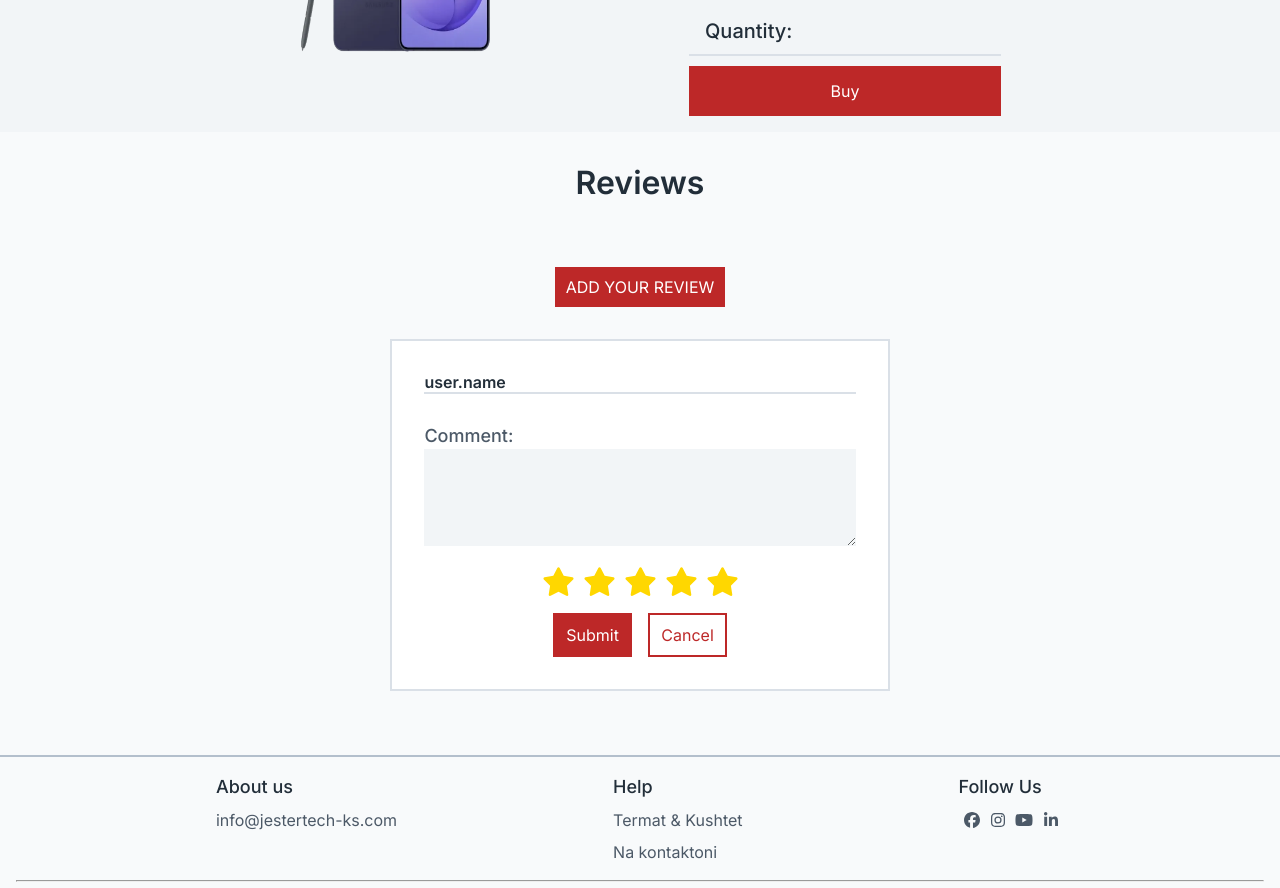
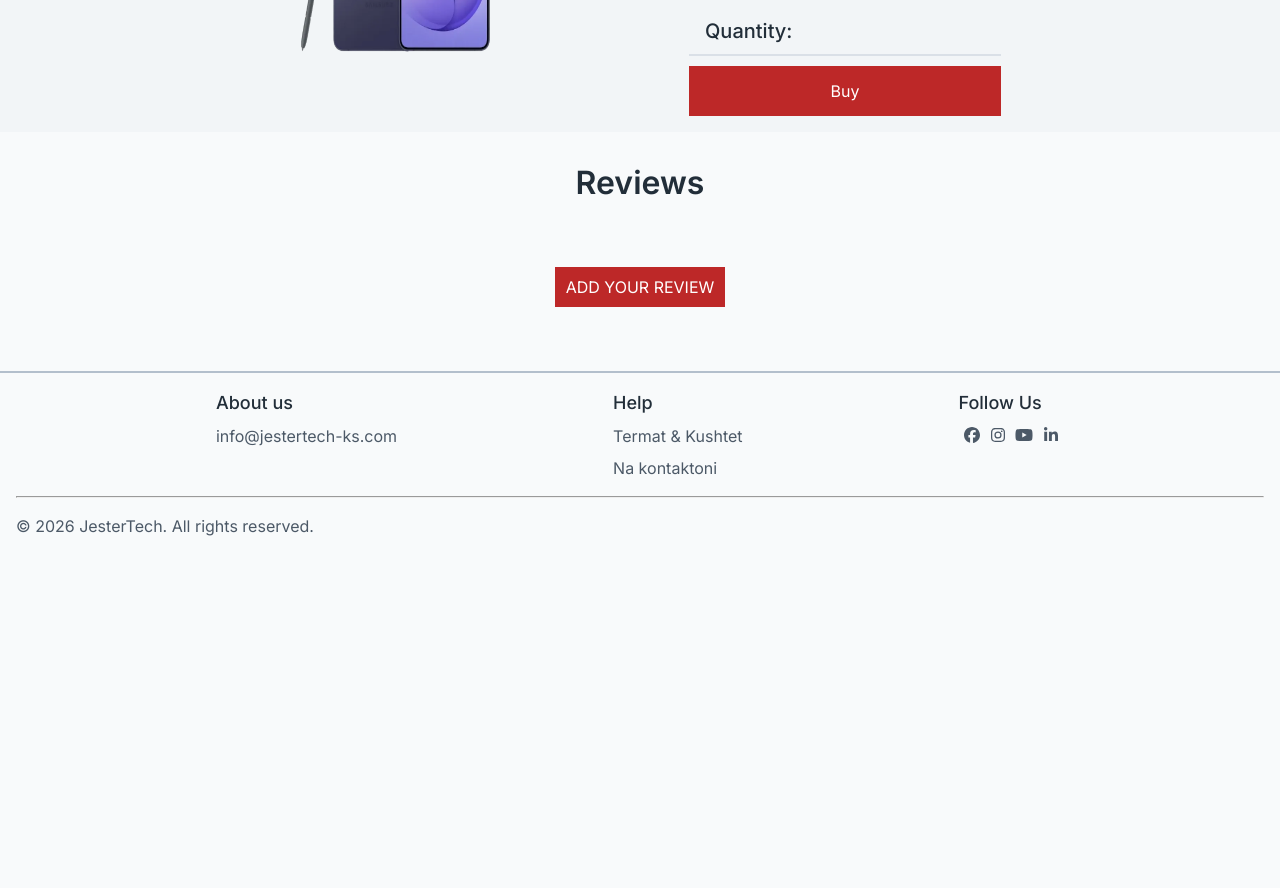
Before and after one commit to Jetmir-Al/JesterTech, a React (Vite) app in the folder jestertech.client/: page /products/1 in a window 1280 px wide. Shown: the part 340-1228 px from the top of the page. After the commit the page ends 894 px from the top, so only its background shows below. Built offline with nearby package versions, Linux system fonts and the light colour scheme.

Commit message:
Seperated review form from product details in its own component

```diff
--- /dev/null
+++ b/jestertech.client/src/components/forms/AddReview.tsx
@@ -0,0 +1,63 @@
+import { FontAwesomeIcon } from "@fortawesome/react-fontawesome";
+import Button from "../ui/Button";
+import { faStar } from "@fortawesome/free-solid-svg-icons";
+import { useState } from "react";
+
+const AddReview = () => {
+
+    const [rating, setRating] = useState<number>(0);
+
+
+    return (
+        <form className="productReview-form" id="productReview-form"
+            style={{ display: 'flex' }}
+            onSubmit={() => { }}>
+            <div className="productReview-inputs">
+                <h2 className="userTitle">
+                    {"user.name"}
+                </h2>
+
+                <label htmlFor="comment">
+                    Comment: <br />
+                    <textarea name="comment" id="comment"
+                        required cols={30} rows={5}
+                        onChange={() => { }}
+                    ></textarea>
+                </label>
+                <div className="starRating">
+                    {[...Array(5)].map((_, index) => {
+                        const starValue = index + 1;
+
+                        return (
+                            <FontAwesomeIcon
+                                key={index}
+                                icon={faStar}
+                                className={
+                                    starValue <= (rating) ? "star filled" : "star"
+                                }
+                                onClick={() => setRating(starValue)}
+                                onMouseEnter={() => setRating(starValue)}
+                            />
+                        );
+                    })}
+                </div>
+
+                <div className="productReviewBtns">
+                    <Button
+                        className=""
+                        type="submit"
+                        onClick={() => { }}
+                    >
+                        Submit
+                    </Button>
+                    <Button className="cancelReview"
+                        type="button"
+                        onClick={() => { }}>Cancel
+                    </Button>
+                </div>
+            </div>
+        </form>
+    );
+}
+
+export default AddReview;
--- a/jestertech.client/src/components/products/ProductDetails.tsx
+++ b/jestertech.client/src/components/products/ProductDetails.tsx
@@ -1,12 +1,12 @@
-import { FontAwesomeIcon } from "@fortawesome/react-fontawesome";
+import AddReview from "../forms/AddReview";
 import Button from "../ui/Button";
-import { faStar } from "@fortawesome/free-solid-svg-icons";
 import "./productDetails.css";
+import { useState } from "react";
 
 
 
 const ProductDetails = () => {
-
+    const [reviewForm, setReviewForm] = useState<boolean>(false);
 
     return (
         <div className="productDetails-container">
@@ -68,65 +68,18 @@ const ProductDetails = () => {
                                     //    ))
                                 }
                             </div>
-                            {
+                        {
+                            reviewForm ?
+                                <AddReview />
+                                        :
+                                <Button
+                                    className="addReview"
+                                    type="button"
+                                    onClick={() => setReviewForm(r => !r)}
+                                >
+                                    ADD YOUR REVIEW
+                                </Button>
 
-                                <>
-
-                                        <Button className="addReview"
-                                            type="button"
-                                            onClick={() => { }}>
-                                            ADD YOUR REVIEW
-                                        </Button>
-
-                                        <form className="productReview-form" id="productReview-form"
-                                            style={{ display:'flex'  }}
-                                            onSubmit={() => { } }>
-                                        <div className="productReview-inputs">
-                                            <h2 className="userTitle">
-                                                {"user.name"}
-                                            </h2>
-
-                                            <label htmlFor="comment">
-                                                Comment: <br />
-                                            <textarea name="comment" id="comment"
-                                                required cols={30} rows={5}
-                                                        onChange={() => { } }
-                                                ></textarea>
-                                            </label>
-                                            <div className="starRating">
-                                                {[...Array(5)].map((_, index) => {
-                                                    const starValue = index + 1;
-
-                                                    return (
-                                                        <FontAwesomeIcon
-                                                            key={index}
-                                                            icon={faStar}
-                                                            className={
-                                                                starValue ? "star filled" : "star"
-                                                            }
-                                                            onClick={() => { }}
-                                                            onMouseEnter={() => { } }
-                                                        />
-                                                    );
-                                                })}
-                                            </div>
-
-                                                <div className="productReviewBtns">
-                                                    <Button
-                                                        className=""
-                                                        type="submit"
-                                                        onClick={() => { }}
-                                                    >
-                                                        Submit
-                                                    </Button>
-                                                    <Button className="cancelReview"
-                                                        type="button"
-                                                        onClick={() => { }}>Cancel
-                                                    </Button>
-                                            </div>
-                                        </div>
-                                    </form>
-                                </>
                             }
                         </div>
 
```
